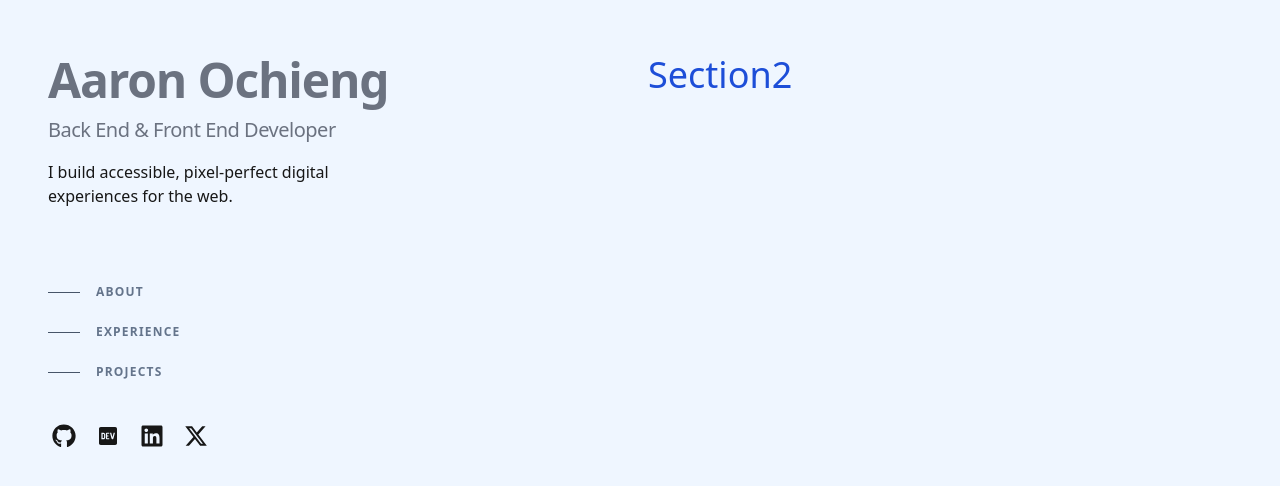
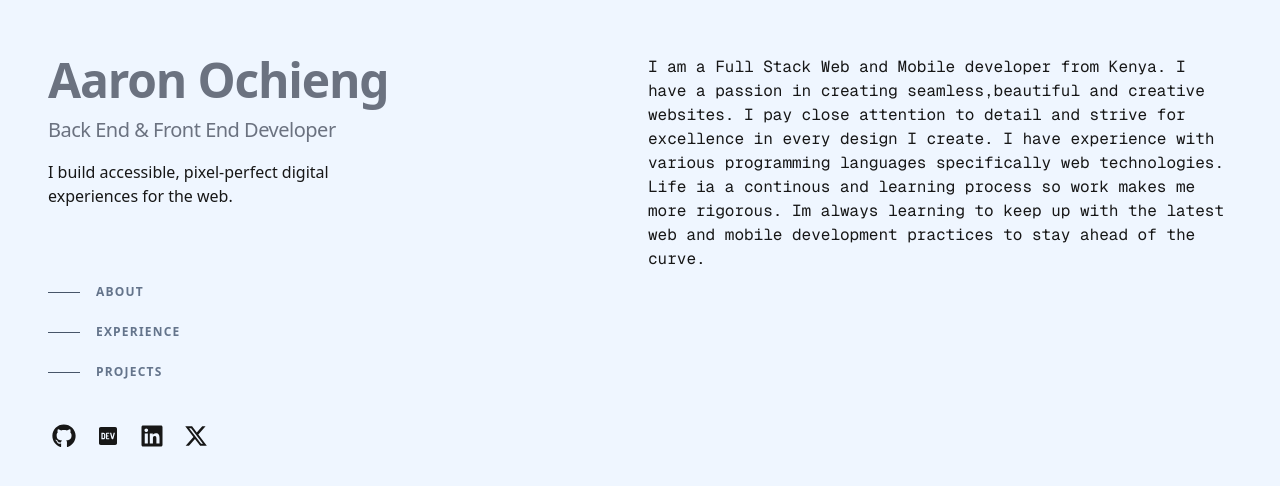
Before and after one commit to Aaron-Ochieng/portfolio, a Next.js app: page / in a window 1280 px wide. Shown: the part 184-670 px from the top of the page. Built offline with nearby package versions, Linux system fonts and the light colour scheme.

Commit message:
add: font family & into metadata

```diff
--- a/app/components/section2.js
+++ b/app/components/section2.js
@@ -1,15 +1,21 @@
+import { intro } from "../data/intro";
+
 export default function Section2() {
+    var txt = "{txt}"
     return (
         <section className="pt-24 lg:w-1/2 lg:py-24">
             <div className="mb-16 scroll-mt-16 md:mb-24 lg:mb-36 lg:scroll-mt-24" id="#about">
 
                 {/* Hidden About  section in larger devices */}
-                <div class="sticky top-0 z-20 -mx-6 mb-4 w-screen bg-slate-900/75 px-6 py-5 backdrop-blur md:-mx-12 md:px-12 lg:sr-only lg:relative lg:top-auto lg:mx-auto lg:w-full lg:px-0 lg:py-0 lg:opacity-0">
+                <div className="sticky top-0 z-20 -mx-6 mb-4 w-screen bg-slate-900/75 px-6 py-5 backdrop-blur md:-mx-12 md:px-12 lg:sr-only lg:relative lg:top-auto lg:mx-auto lg:w-full lg:px-0 lg:py-0 lg:opacity-0">
                     <h2 className="text-sm font-bold uppercase tracking-widest text-slate-200 lg:sr-only">About</h2>
                 </div>
 
-
-                <p className="text-blue-700 text-4xl">Section2</p>
+                <div>
+                    <p className="mb-4 font-[family-name:var(--font-geist-mono)]">
+                        {intro.intro}
+                    </p>
+                </div>
             </div>
         </section>
     )
```
